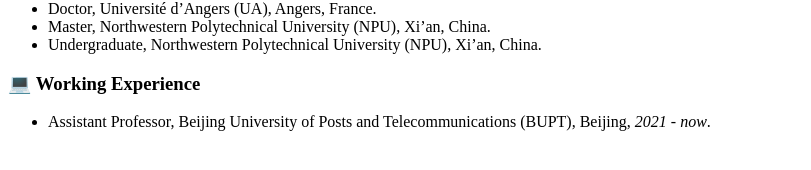
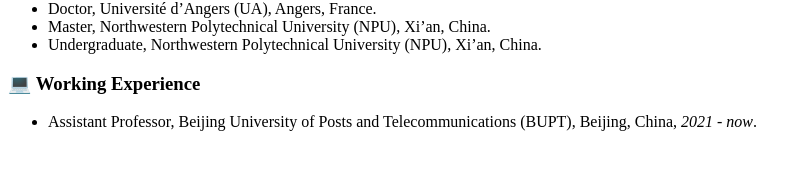
Before and after one commit to Zequn-Wei/Zequn-Wei.github.io, a Jekyll site: the page built from _pages/includes/others.md, in a window 1280 px wide. Shown: the part 693-863 px from the top of the page, without its empty margins (0-811 px from the left). Built offline with Jekyll 4.4.1, drawn with Linux system fonts in a browser that asks for light colours; our own code applies the rules of GitHub Pages for plain Markdown files.

Commit message:
11111752

```diff
--- a/_config.yml
+++ b/_config.yml
@@ -27,7 +27,7 @@ author:
   location         : "Beijing, China"
   employer         :
   pubmed           :
-  googlescholar    : "https://scholar.google.com/citations?user=DwQvz1YAAAAJ&hl=zh-CN"
+  googlescholar    : "https://scholar.google.com/citations?user=DwQvz1YAAAAJ&hl=en&oi=ao"
   email            : "zequn.wei@gmail.com"
   researchgate     :
   uri              :
--- a/_pages/includes/others.md
+++ b/_pages/includes/others.md
@@ -5,7 +5,7 @@
 - Undergraduate, Northwestern Polytechnical University (NPU), Xi'an, China.
 
 # 💻 Working Experience
-- Assistant Professor, Beijing University of Posts and Telecommunications (BUPT), Beijing, *2021 - now*.
+- Assistant Professor, Beijing University of Posts and Telecommunications (BUPT), Beijing, China, *2021 - now*.
 
 <!--
 # 💬 Invited Talks
```
